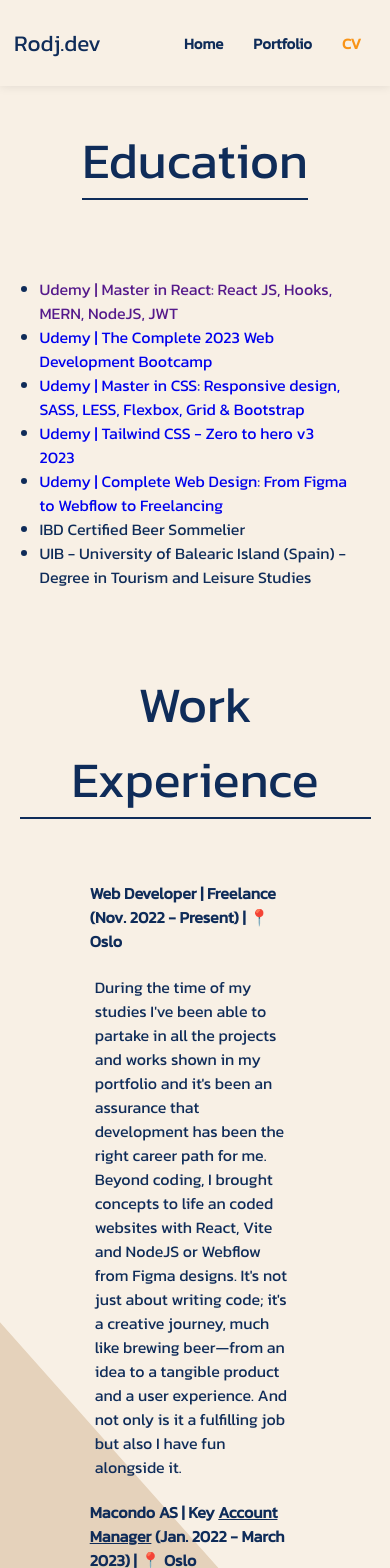
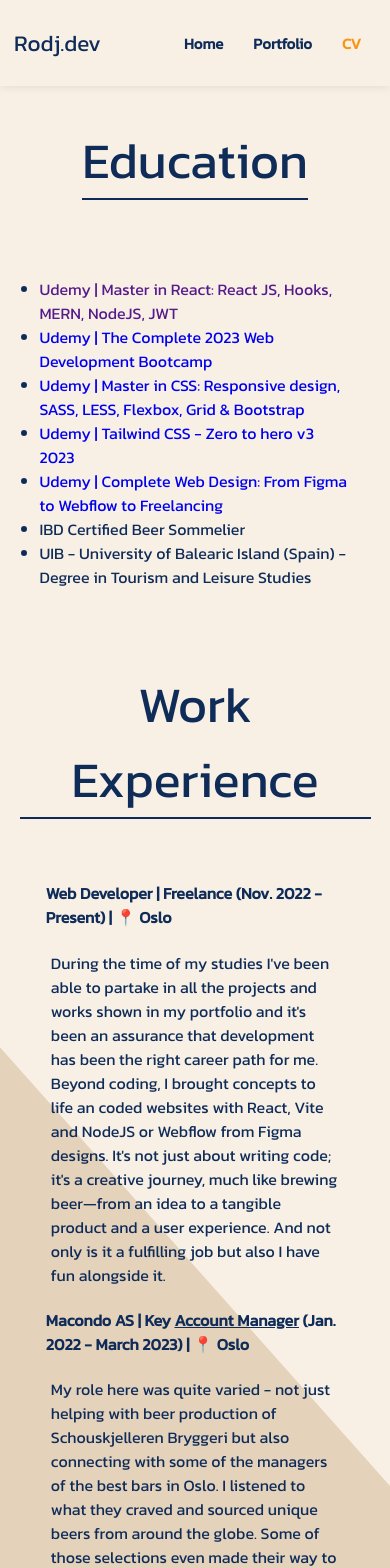
Before and after one commit to Rodjxc/portfolio, a React (Vite) app: page /CV in a window 390 px wide. Shown: the top 1568 px of the page. Built offline with nearby package versions, Linux system fonts and the light colour scheme.

Commit message:
feat: adapted the text of CV to small screens

```diff
--- a/src/Components/CV/cv.css
+++ b/src/Components/CV/cv.css
@@ -71,8 +71,13 @@
 
   .education,
   .working-tools,
+  .work-experience,
   .other-languages {
     flex-basis: 100%;
     /* Full width on smaller screens */
   }
+
+  .work-experience div {
+    max-width: 85%;
+  }
 }
```
